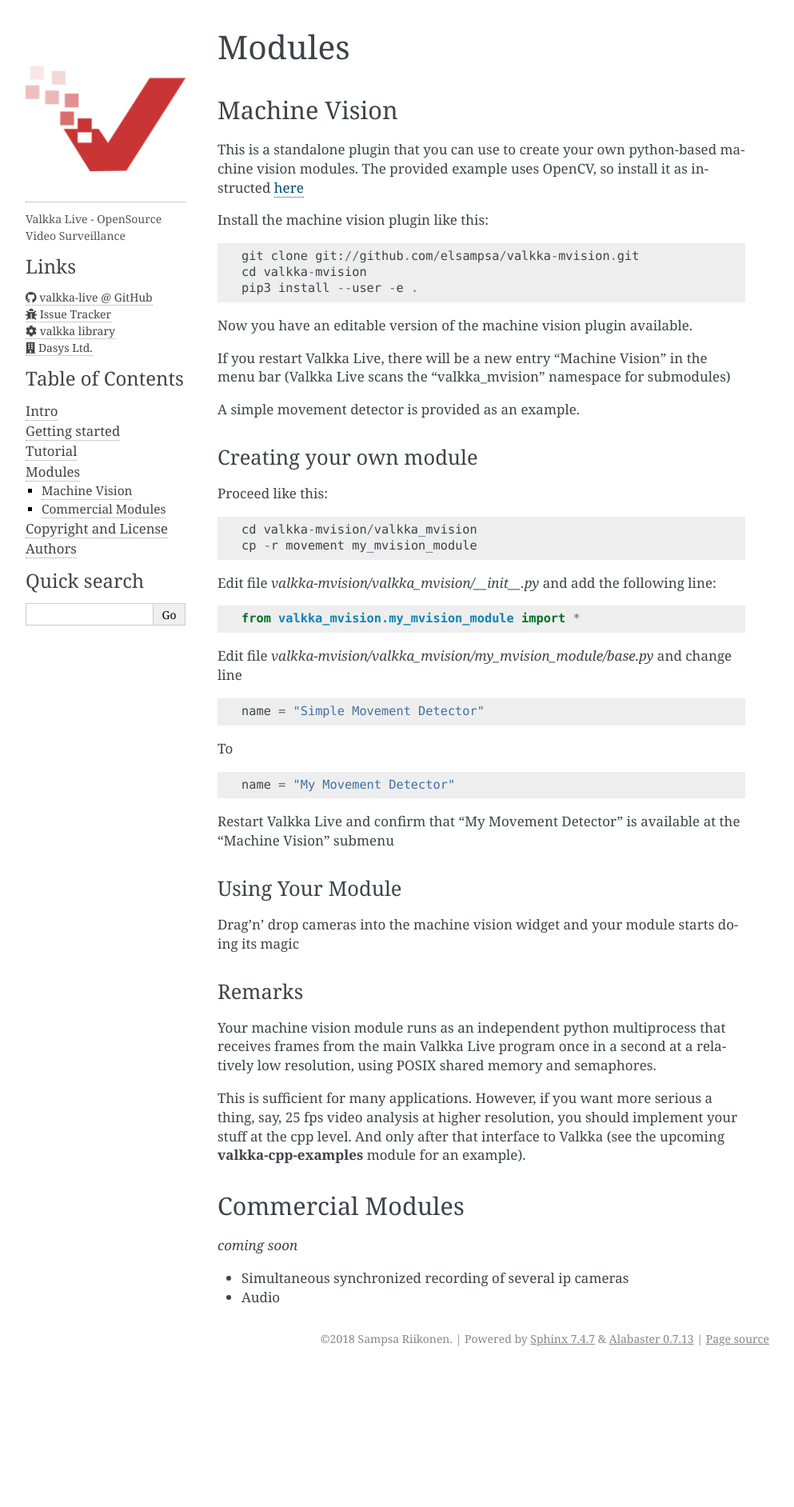
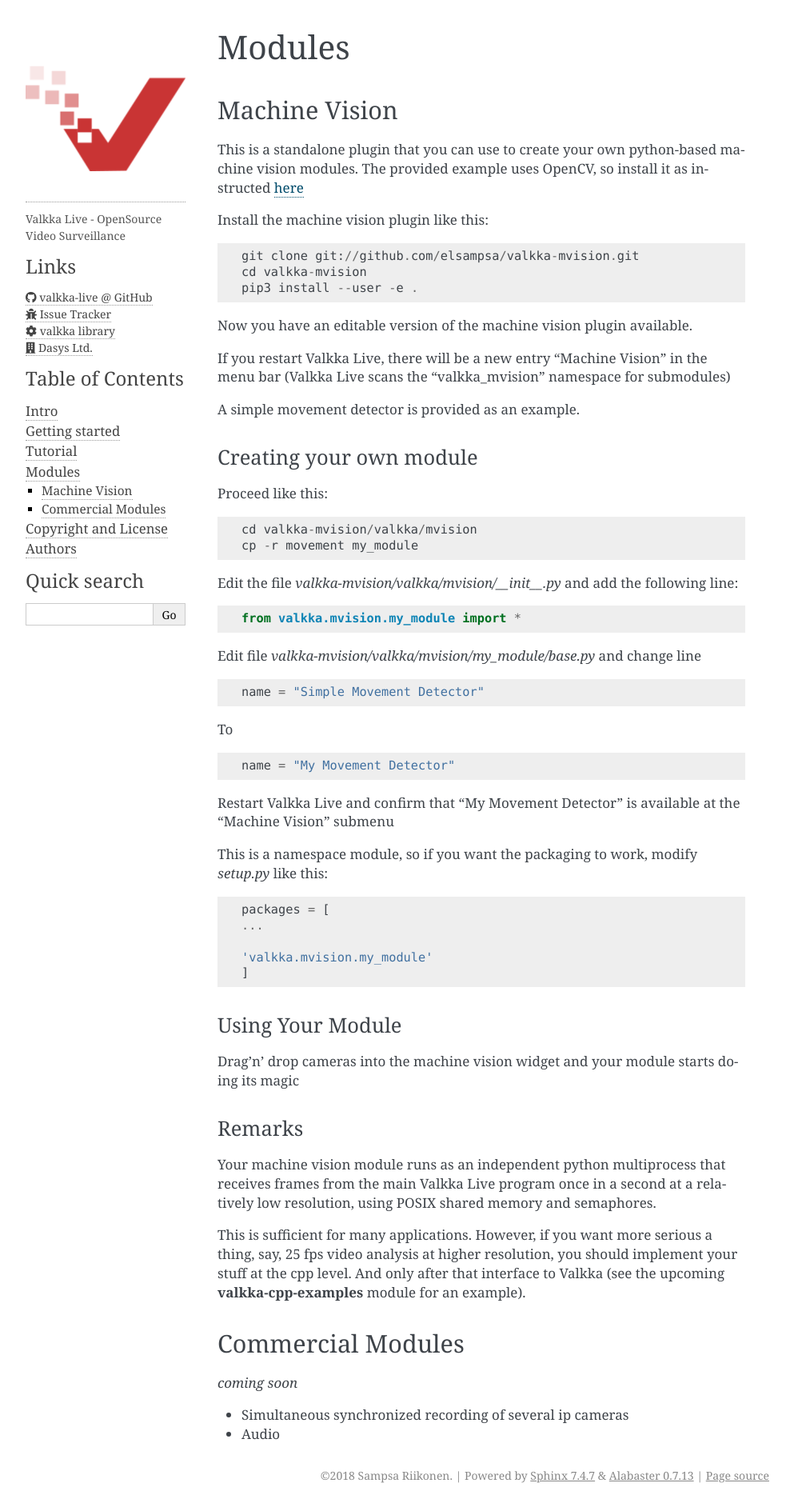
Before and after one commit to elsampsa/valkka-live, a Sphinx documentation site: the page built from docs/modules.rst, in a window 1280 px wide. Shown: the whole page at 80% size, without its empty margins (148-1141 px from the left). Built offline with Sphinx 7.4.7, drawn with Linux system fonts in a browser that asks for light colours; nearby versions of some CDN libraries; before the commit the page ends 1713 px from its top, so only the background shows below that.

Commit message:
migrated to namespace packaging

```diff
--- a/docs/modules.rst
+++ b/docs/modules.rst
@@ -28,16 +28,16 @@
 
 ::
 
-    cd valkka-mvision/valkka_mvision
-    cp -r movement my_mvision_module
+    cd valkka-mvision/valkka/mvision
+    cp -r movement my_module
 
-Edit file *valkka-mvision/valkka_mvision/__init__.py* and add the following line:
+Edit the file *valkka-mvision/valkka/mvision/__init__.py* and add the following line:
 
 ::
 
-    from valkka_mvision.my_mvision_module import *
+    from valkka.mvision.my_module import *
 
-Edit file *valkka-mvision/valkka_mvision/my_mvision_module/base.py* and change line
+Edit file *valkka-mvision/valkka/mvision/my_module/base.py* and change line
 
 ::
 
@@ -51,6 +51,17 @@
 
 
 Restart Valkka Live and confirm that "My Movement Detector" is available at the "Machine Vision" submenu
+
+This is a namespace module, so if you want the packaging to work, modify *setup.py* like this:
+
+::
+
+    packages = [
+    ...
+
+    'valkka.mvision.my_module'
+    ]
+
 
 Using Your Module
 -----------------
```
Also changed, not shown: setup.py (+14 -1 lines), 8 other files.
